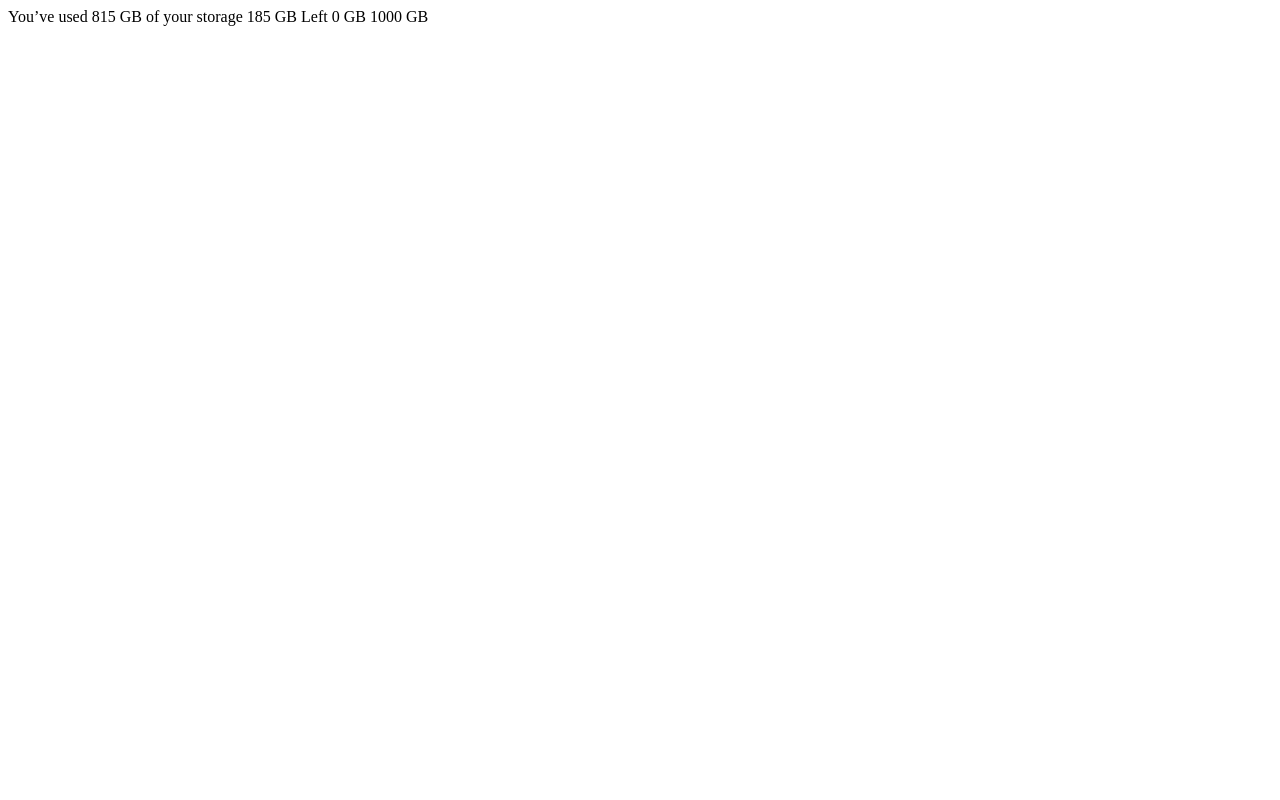
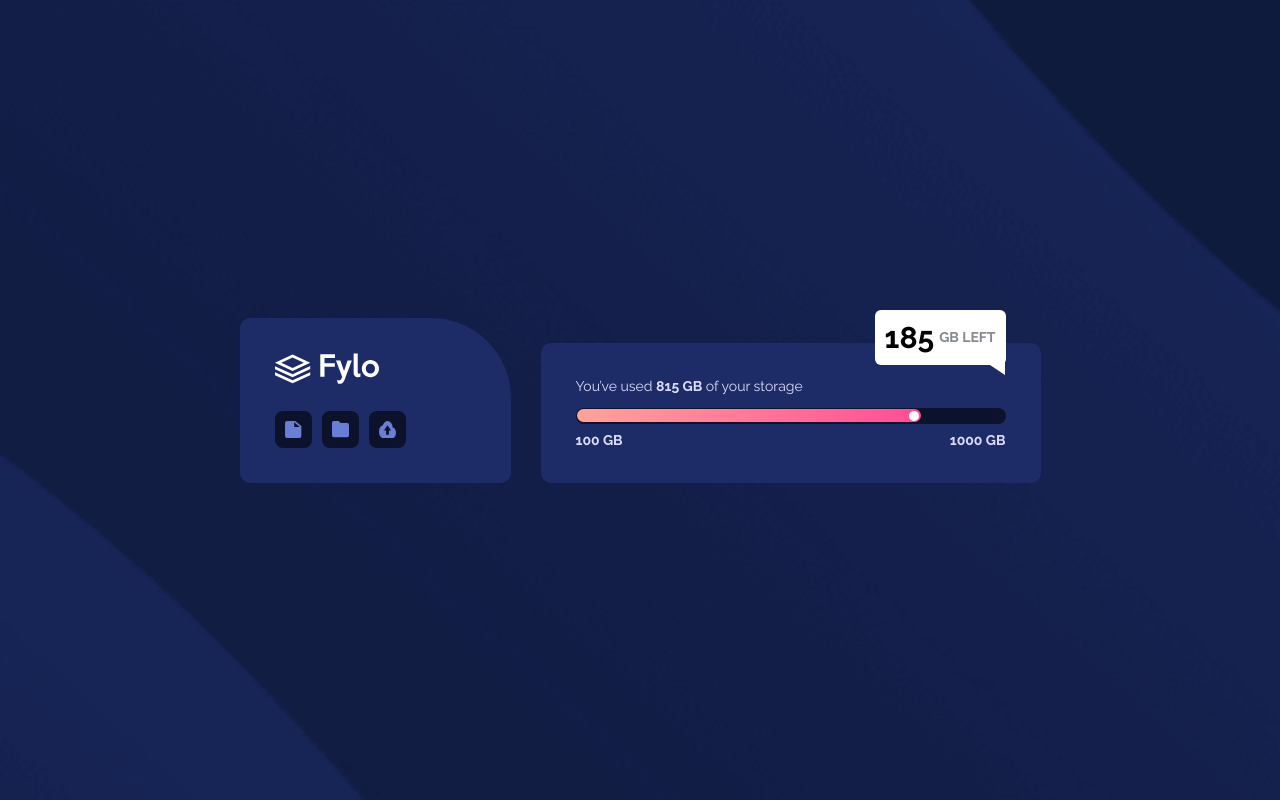
Before and after one commit to rianpriansyah/fylo-data-storage-component, a plain HTML site: page index.html in a window 1280 px wide. Drawn offline with Linux system fonts and the light colour scheme.

Commit message:
junior-frontend-mentor-fylo-data-storage-component

```diff
--- a/index.html
+++ b/index.html
@@ -8,7 +8,36 @@
     <link rel="stylesheet" href="style.css" />
   </head>
   <body>
-    You’ve used 815 GB of your storage 185 GB Left 0 GB 1000 GB
+    <div class="container">
+      <div class="section-1">
+        <div class="logo">
+          <img src="images/logo.svg" alt="Logo" />
+        </div>
+        <div class="file">
+          <img src="images/icon-document.svg" alt="Document" />
+          <img src="images/icon-folder.svg" alt="Document" />
+          <img src="images/icon-upload.svg" alt="Document" />
+        </div>
+      </div>
+      <div class="section-2">
+        <div class="available-size">
+          <p>185</p>
+          <p>GB Left</p>
+        </div>
+        <div class="full-size">
+          <p>You’ve used <span>815 GB</span> of your storage</p>
+          <div class="bar">
+            <div class="insidebar">
+              <div class="whiteball"></div>
+            </div>
+          </div>
+          <div class="size">
+            <p>100 GB</p>
+            <p>1000 GB</p>
+          </div>
+        </div>
+      </div>
+    </div>
 
     <!-- <div class="attribution">
     Challenge by <a href="https://www.frontendmentor.io?ref=challenge" target="_blank">Frontend Mentor</a>.
--- a/style.css
+++ b/style.css
@@ -0,0 +1,281 @@
+@import url("https://fonts.googleapis.com/css2?family=Raleway:ital,wght@0,100..900;1,100..900&display=swap");
+
+:root {
+  --primary-color-gradientFirst: hsl(6, 100%, 80%);
+  --primary-color-gradientSecond: hsl(335, 100%, 65%);
+  --neutral-color-plaeBlue: hsl(243, 100%, 93%);
+  --neutral-color-grayishBlue: hsl(229, 7%, 55%);
+  --neutral-color-darkBlue: hsl(228, 56%, 26%);
+  --neutral-color-veryDarkBlue: hsl(229, 57%, 11%);
+}
+
+*,
+*::before {
+  margin: 0;
+  padding: 0;
+  box-sizing: border-box;
+}
+
+body {
+  font-size: 14px;
+  font-weight: 400;
+  font-family: "Raleway", sans-serif;
+  background-color: var(--neutral-color-veryDarkBlue);
+  background-image: url("images/bg-desktop.png");
+  background-repeat: no-repeat;
+  background-size: contain;
+  background-attachment: fixed;
+  background-position-y: 350px;
+  display: flex;
+  align-items: center;
+  justify-content: center;
+  min-height: 100vh;
+}
+
+.container {
+  /* max-width: 968px; */
+  display: flex;
+  align-items: flex-end;
+  gap: 30px;
+}
+
+.section-1,
+.section-2 {
+  border-radius: 10px;
+  background-color: var(--neutral-color-darkBlue);
+}
+
+.section-1 {
+  padding: 35px 105px 35px 35px;
+  border-top-right-radius: 80px;
+}
+
+.section-1 .logo {
+  margin-bottom: 27px;
+}
+
+.section-1 .logo img {
+  display: block;
+  height: 31px;
+}
+
+.section-1 .file {
+  display: flex;
+  gap: 10px;
+}
+
+.section-1 .file img {
+  background-color: var(--neutral-color-veryDarkBlue);
+  padding: 10px;
+  width: 37px;
+  height: 37px;
+  border-radius: 8px;
+}
+
+.section-2 {
+  padding: 35px;
+  width: 500px;
+  height: 90%;
+  position: relative;
+}
+
+.section-2 .available-size {
+  display: flex;
+  align-items: center;
+  gap: 5px;
+  position: absolute;
+  right: 35px;
+  top: 0;
+  margin-top: -33px;
+  padding: 10px;
+  background-color: white;
+  border-radius: 6px;
+  -webkit-border-radius: 6px;
+  -moz-border-radius: 6px;
+  -ms-border-radius: 6px;
+  -o-border-radius: 6px;
+}
+
+.section-2 .available-size p:first-child {
+  font-size: 30px;
+  font-weight: 700;
+}
+
+.section-2 .available-size p:last-child {
+  text-transform: uppercase;
+  color: var(--neutral-color-grayishBlue);
+  font-weight: 700;
+}
+
+.section-2 .available-size p:last-child::before {
+  content: "";
+  position: absolute;
+  width: 15px;
+  height: 20px;
+  right: 0.5px;
+  bottom: -5px;
+  transform: skew(180deg, 34deg);
+  background-color: white;
+  -webkit-transform: skew(180deg, 34deg);
+  -moz-transform: skew(180deg, 34deg);
+  -ms-transform: skew(180deg, 34deg);
+  -o-transform: skew(180deg, 34deg);
+}
+
+.section-2 .full-size {
+  color: var(--neutral-color-plaeBlue);
+}
+
+.section-2 .full-size span {
+  font-weight: 700;
+}
+
+.section-2 .full-size .bar {
+  background-color: var(--neutral-color-veryDarkBlue);
+  margin: 14px 0 8px 0;
+  width: 100%;
+  height: 16px;
+  border-radius: 8px;
+  overflow: hidden;
+  display: flex;
+  align-items: center;
+}
+
+.section-2 .full-size .bar .insidebar {
+  width: 80%;
+  height: 13px;
+  margin: 1.5px;
+  border-radius: 8px;
+  background: linear-gradient(to right, hsl(6, 100%, 80%), hsl(335, 100%, 65%));
+  display: flex;
+  justify-content: flex-end;
+  align-items: center;
+}
+
+.section-2 .full-size .bar .insidebar .whiteball {
+  width: 10px;
+  height: 10px;
+  margin-right: 2px;
+  border-radius: 50%;
+  background-color: white;
+}
+
+.section-2 .full-size .size {
+  display: flex;
+  justify-content: space-between;
+  font-weight: 700;
+}
+
+@media only screen and (max-width: 600px) {
+  body {
+    background-image: url("images/bg-mobile.png");
+    background-size: cover;
+    background-position: center;
+  }
+  .container {
+    width: 90%;
+    flex-wrap: wrap;
+    gap: 20px;
+  }
+
+  .section-1 {
+    width: 100%;
+  }
+
+  .section-1 .logo img {
+    height: 45px;
+  }
+
+  .section-1 .file {
+    gap: 15px;
+  }
+
+  .section-1 .file img {
+    width: 60px;
+    height: 60px;
+    padding: 15px;
+  }
+
+  .section-2 {
+    width: 100%;
+    height: 100%;
+  }
+
+  .section-2 .available-size {
+    right: 31%;
+    top: 80%;
+    margin-top: 0;
+  }
+
+  .section-2 .full-size > p {
+    font-size: 15px;
+    text-align: center;
+  }
+
+  .section-2 .available-size p:last-child::before {
+    display: none;
+  }
+}
+
+@media only screen and (max-width: 960px) and (min-width: 601px) {
+  body {
+    background-image: url("images/bg-mobile.png");
+    background-size: cover;
+    background-position: center;
+  }
+  .container {
+    width: 90%;
+    gap: 20px;
+  }
+
+  .section-1 {
+    width: 40%;
+  }
+
+  .section-1 .logo img {
+    height: 25px;
+  }
+
+  .section-1 .file {
+    gap: 10px;
+  }
+
+  .section-1 .file img {
+    width: 30px;
+    height: 30px;
+    padding: 8px;
+  }
+
+  .section-2 {
+    width: 100%;
+    height: 100%;
+  }
+
+  .section-2 .available-size {
+    right: 36%;
+    top: 85%;
+    margin-top: 0;
+    font-size: 12px;
+  }
+
+  .section-2 .available-size p:first-child {
+    font-size: 18px;
+  }
+
+  .section-2 .full-size > p {
+    font-size: 15px;
+    text-align: center;
+  }
+
+  .section-2 .available-size p:last-child::before {
+    display: none;
+  }
+}
+
+@media only screen and (max-width: 1330px) and (min-width: 961px) {
+  body {
+    background-image: url("images/bg-mobile.png");
+    background-size: cover;
+    background-position: center;
+  }
+}
```
